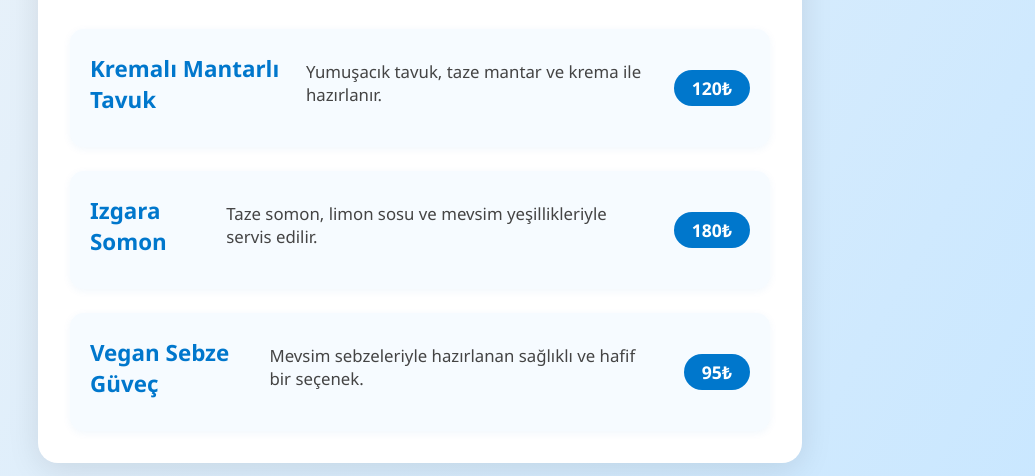
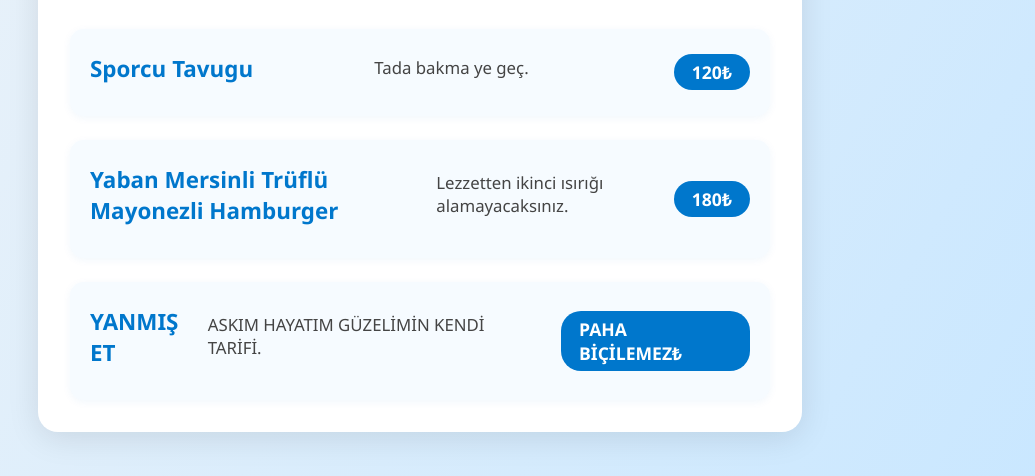
Before and after one commit to Deniz-Aytac/sena, a plain HTML site: page index.html in a window 1280 px wide. Shown: the part 384-860 px from the top of the page, without its empty margins (220-1255 px from the left). Drawn offline with Linux system fonts and the light colour scheme.

Commit message:
index.html dosyasında değişiklik yaptım

```diff
--- a/index.html
+++ b/index.html
@@ -15,19 +15,19 @@
         <p class="restaurant-desc">Lezzetli yemekler, sıcak bir ortam. Hoş geldiniz!</p>
         <div class="menu-list">
             <div class="menu-item">
-                <h2>Kremalı Mantarlı Tavuk</h2>
-                <p>Yumuşacık tavuk, taze mantar ve krema ile hazırlanır.</p>
+                <h2>Sporcu Tavugu</h2>
+                <p>Tada bakma ye geç.</p>
                 <span class="price">120₺</span>
             </div>
             <div class="menu-item">
-                <h2>Izgara Somon</h2>
-                <p>Taze somon, limon sosu ve mevsim yeşillikleriyle servis edilir.</p>
+                <h2>Yaban Mersinli Trüflü Mayonezli Hamburger</h2>
+                <p>Lezzetten ikinci ısırığı alamayacaksınız.</p>
                 <span class="price">180₺</span>
             </div>
             <div class="menu-item">
-                <h2>Vegan Sebze Güveç</h2>
-                <p>Mevsim sebzeleriyle hazırlanan sağlıklı ve hafif bir seçenek.</p>
-                <span class="price">95₺</span>
+                <h2>YANMIŞ ET</h2>
+                <p>ASKIM HAYATIM GÜZELİMİN KENDİ TARİFİ.</p>
+                <span class="price">PAHA BİÇİLEMEZ₺</span>
             </div>
         </div>
     </div>
```
